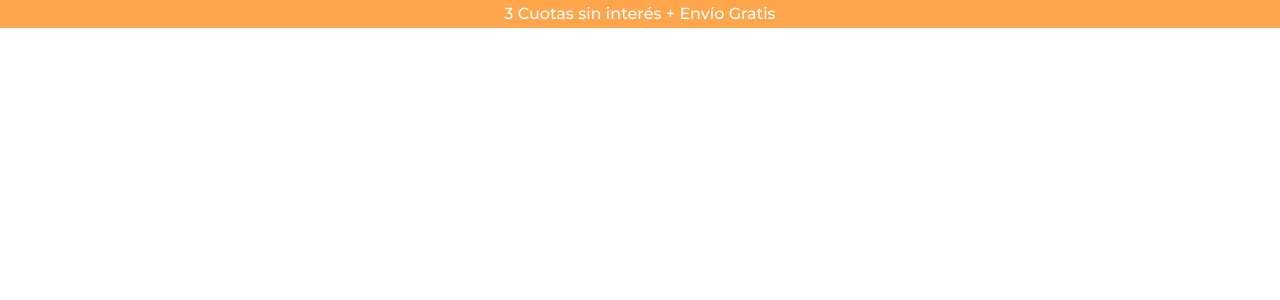
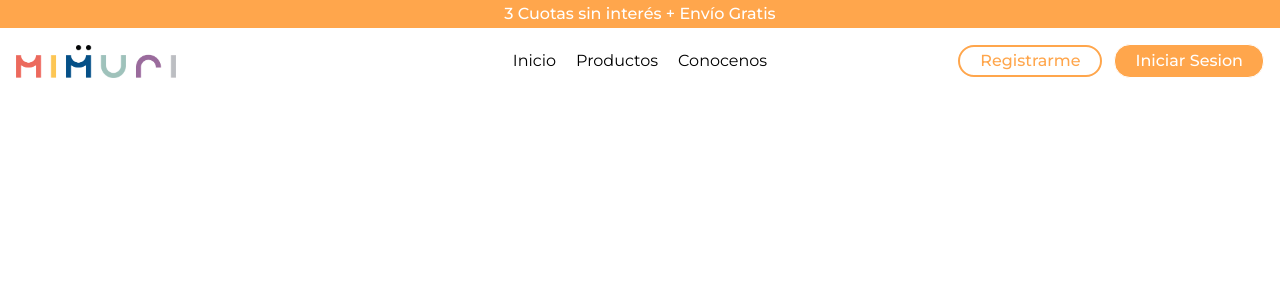
Before and after one commit to NicoleGluj/backend-final-frontend, a React (Vite) app: page / in a window 1280 px wide. Shown: the top 300 px of the page. Built offline with nearby package versions, Linux system fonts and the light colour scheme.

Commit message:
add: Header style

```diff
--- a/src/components/Header.jsx
+++ b/src/components/Header.jsx
@@ -1,8 +1,29 @@
+import logo from "../assets/logo.png"
 
 const Header = () => {
   return (
     <>
+      <header className="relative m-4 flex items-center justify-between">
+        <div className="w-40 flex items-center">
+          <img src={logo} alt="Logo" />
+        </div>
 
+        <nav className="absolute left-1/2 -translate-x-1/2 flex items-center justify-center gap-5">
+          <a href="">Inicio</a>
+          <a href="">Productos</a>
+          <a href="">Conocenos</a>
+        </nav>
+
+        <div className="flex items-center justify-center gap-3">
+          <button className="px-5 py-0.5 border-2 border-[#FFA64C]  text-[#FFA64C] rounded-2xl font-medium transform hover:-translate-y-1 transition duration-400">
+            Registrarme
+          </button>
+          <button className="px-5 py-1 border bg-[#FFA64C]  text-white rounded-2xl font-medium transform hover:-translate-y-1 transition duration-400">
+            Iniciar Sesion
+          </button>
+        </div>
+
+      </header>
     </>
   )
 }
```
Also changed, not shown: src/assets/index.jsx (deleted), src/assets/logo.png (added).
